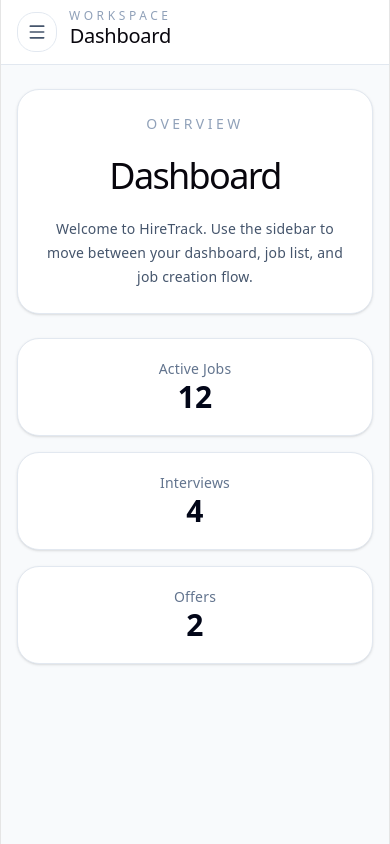
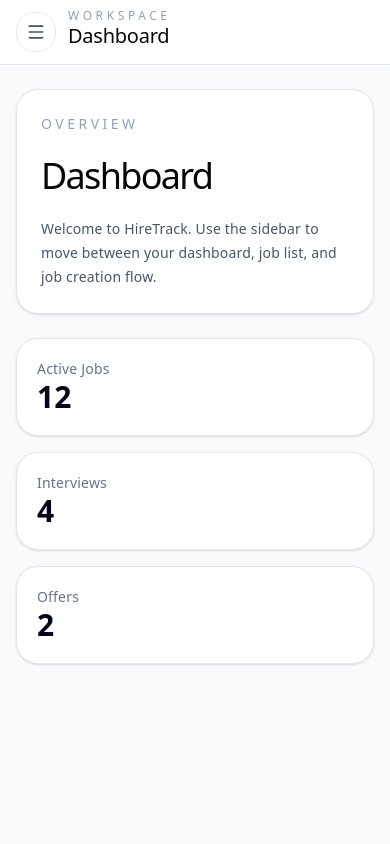
Before and after one commit to shouqatazeez/hiretrack, a React (Vite) app in the folder frontend/: page /dashboard in a window 390 px wide. Built offline with nearby package versions, Linux system fonts and the light colour scheme.

Commit message:
make root full-width and enable responsive dashboard layout

```diff
--- a/frontend/src/index.css
+++ b/frontend/src/index.css
@@ -121,14 +121,13 @@ body {
 }
 
 #root {
-  width: 1126px;
-  max-width: 100%;
-  margin: 0 auto;
-  text-align: center;
-  border-inline: 1px solid var(--border);
+  width: 100%;
+  max-width: none;
+  margin: 0;
+  text-align: left;
+  border-inline: 0;
   min-height: 100svh;
-  display: flex;
-  flex-direction: column;
+  display: block;
   box-sizing: border-box;
 }
 
@@ -255,10 +254,18 @@ code {
 
 @layer base {
   * {
-    @apply border-border outline-ring/50;}
+    @apply border-border outline-ring/50;
+  }
+
+  html {
+    @apply font-sans;
+  }
+
   body {
-    @apply bg-background text-foreground;}
+    @apply min-h-screen bg-background text-foreground;
+  }
+
   button:not(:disabled), [role="button"]:not(:disabled) {
-    cursor: pointer;}
-  html {
-    @apply font-sans;}}
+    cursor: pointer;
+  }
+}
```
